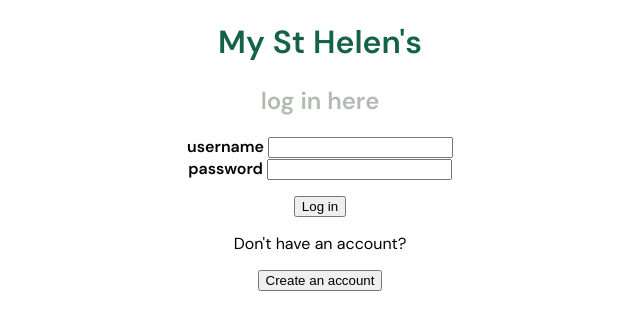
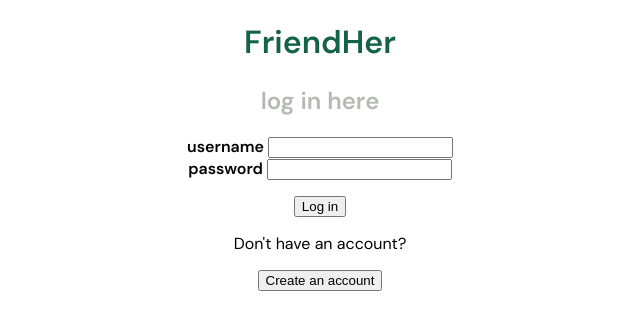
Before and after one commit to prosperReigns/St-Helen_community, a Django app: page /login/ in a window 1280 px wide. Shown: the top 330 px of the page, without its empty margins (320-960 px from the left). Run offline with Django 4.2, Linux system fonts and the light colour scheme; some libraries are stand-ins or nearby versions.

Commit message:
FriendHer

```diff
--- a/st_helen/templates/connect.html
+++ b/st_helen/templates/connect.html
@@ -12,7 +12,7 @@
 
 {% block content %}
 <div class="topnav">
-    <h1>My St Helen's</h1>
+    <h1>FriendHer</h1>
     <div class="button-container">
         <button class="button discoverbutton" onclick="window.location.href='/discover'">Discover</button>
         <button class="button connectbutton" onclick="window.location.href='/connect'">Connect</button>
--- a/st_helen/templates/discover.html
+++ b/st_helen/templates/discover.html
@@ -11,7 +11,7 @@
 
 {% block content %}
 <div class="topnav">
-    <h1>My St Helen's</h1>
+    <h1>FriendHer</h1>
     <div class="button-container">
         <button class="button discoverbutton" onclick="window.location.href='/discover'">Discover</button>
         <button class="button connectbutton" onclick="window.location.href='/connect'">Connect</button>
--- a/st_helen/templates/index.html
+++ b/st_helen/templates/index.html
@@ -11,7 +11,7 @@
 
 {% block content %}
 <div class="topnav">
-    <h1>My St Helen's</h1>
+    <h1>FriendHer</h1>
     <div class="button-container"> <!--button container class to attribute common features-->
         <button class="button discoverbutton" onclick="window.location.href='/discover'">Discover</button> <!--redirects to discover-->
         <button class="button connectbutton" onclick="window.location.href='/connect'">Connect</button> <!-- redirects to connect-->
--- a/st_helen/templates/login.html
+++ b/st_helen/templates/login.html
@@ -4,7 +4,7 @@
 {% block title %} log in {% endblock %}
 
 {% block content %}
-    <h1>My St Helen's</h1>
+    <h1>FriendHer</h1>
 
     <h2>log in here</h2>
 
--- a/st_helen/templates/profile.html
+++ b/st_helen/templates/profile.html
@@ -12,7 +12,7 @@
 
 {% block content %}
 <div class="topnav">
-    <h1>My St Helen's</h1>
+    <h1>FriendHer</h1>
     <div class="button-container">
         <button class="button discoverbutton" onclick="window.location.href='/discover'">Discover</button>
         <button class="button connectbutton" onclick="window.location.href='/connect'">Connect</button>
--- a/st_helen/templates/settings.html
+++ b/st_helen/templates/settings.html
@@ -10,7 +10,7 @@
 
 {% block content %}
 <div class="topnav">
-    <h1>My St Helen's</h1>
+    <h1>FriendHer</h1>
     <div class="button-container">
         <button class="button discoverbutton" onclick="window.location.href='/discover'">Discover</button>
         <button class="button connectbutton" onclick="window.location.href='/connect'">Connect</button>
```
